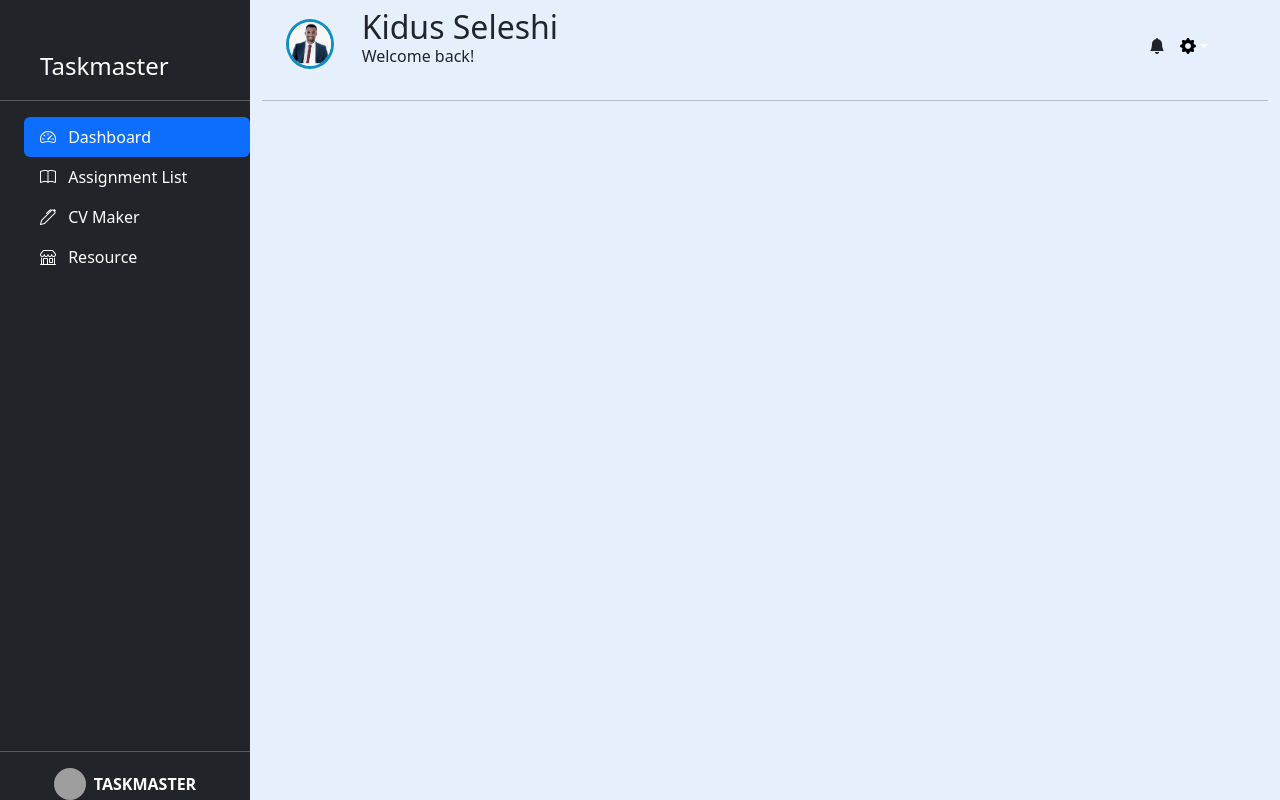
After one commit to kiyuenter/taskmaster, a PHP site: page /teacher-panel/dashboard.html in a window 1280 px wide. The commit adds this page. Run offline with PHP 8.4, Linux system fonts and the light colour scheme; grey boxes are pictures that could not be loaded.

Commit message:
Update content

```diff
--- a/index.php
+++ b/index.php
@@ -51,7 +51,7 @@ session_start();
 </head>
 
 <body>
-<div id="pageloader"></div>
+<!-- <div id="pageloader"></div> -->
     <div class="navigation">
         <nav class="navbar navbar-expand-lg bg-body-tertiary navbar-transparent fixed-top">
             <div class="container-fluid">
--- a/php/teacherDoc.php
+++ b/php/teacherDoc.php
@@ -29,6 +29,7 @@ $academic = $_POST['aca'];
 $successFlag = false;
 uploadAndSaveFile("EDd", "EdPath", $username, $conn, $successFlag);
 uploadAndSaveFile("CRv", "CvPath", $username, $conn, $successFlag);
+uploadAndSaveFile("pp", "profilePicture", $username, $conn, $successFlag);
 
 $_SESSION['email'] = $username;
 $_SESSION['department'] = $department;
--- /dev/null
+++ b/teacher-panel/css/dashboard.css
@@ -0,0 +1,32 @@
+body {
+    background-color: rgba(84, 157, 241, 0.144) !important;
+}
+.main {
+    margin: 0 !important;
+    padding: 0 !important;
+}
+
+.profile img {
+    border-radius: 50%;
+    border: 3px solid rgb(16, 143, 194);
+    width: 50px;
+    height: 50px;
+}
+
+.profile {
+    margin-top: 4px;
+}
+
+.profile p{
+    margin-top: -10px;
+}
+
+.pp {
+    margin-top: 34px;
+}
+
+.notification {
+    margin-top: 34px;
+    margin-right: 15px;
+    cursor: pointer;
+}
--- /dev/null
+++ b/teacher-panel/dashboard.html
@@ -0,0 +1,87 @@
+<!DOCTYPE html>
+<html lang="en">
+<head>
+    <meta charset="UTF-8">
+    <meta name="viewport" content="width=device-width, initial-scale=1.0">
+    <link rel="stylesheet" href="css/dashboard.css">
+    <link rel="stylesheet" href="https://cdn.jsdelivr.net/npm/bootstrap-icons@1.11.3/font/bootstrap-icons.min.css">
+    <link href="https://cdn.jsdelivr.net/npm/bootstrap@5.3.3/dist/css/bootstrap.min.css" rel="stylesheet" integrity="sha384-QWTKZyjpPEjISv5WaRU9OFeRpok6YctnYmDr5pNlyT2bRjXh0JMhjY6hW+ALEwIH" crossorigin="anonymous">
+    <title>Taskmaster | Teacher Dashboard</title>
+</head>
+<body>
+    <div class="container-fluid main d-flex">
+        <div class="d-flex flex-column flex-shrink-0 text-bg-dark" style="width: 250px; height: 100vh;">
+            <a href="/" class="d-flex align-items-center mb-3 mt-5 mb-md-0 me-md-auto text-white text-decoration-none">
+            <svg class="bi pe-none" width="40" height="32"><use xlink:href="#bootstrap"/></svg>
+            <span class="fs-4">Taskmaster</span>
+            </a>
+            <hr>
+            <ul class="nav nav-pills flex-column mb-auto ms-4">
+            <li>
+                <a href="#" class="nav-link text-white active">
+                <i class="bi bi-speedometer2 pe-2"></i>
+                Dashboard
+                </a>
+            </li>
+            <li>
+                <a href="#" class="nav-link text-white">
+                <i class="bi bi-book pe-2"></i>
+                Assignment List
+                </a>
+            </li>
+            <li>
+                <a href="#" class="nav-link text-white">
+                <i class="bi bi-pen pe-2"></i>
+                CV Maker
+                </a>
+            </li>
+            <li>
+                <a href="#" class="nav-link text-white">
+                <i class="bi bi-shop pe-2"></i>
+                Resource
+                </a>
+            </li>
+            </ul>
+            <hr>
+            <div class="d-flex align-items-center justify-content-center">
+            <a href="#" class="d-flex align-items-center text-white text-decoration-none" data-bs-toggle="dropdown" aria-expanded="false">
+                <img src="../photo/logo.gif" alt="" width="32" height="32" class="rounded-circle me-2">
+                <strong>TASKMASTER</strong>
+            </a>
+            </div>
+        </div>
+        <div class="container w-100">
+            <div class="container d-flex">
+                <div class="container profile">
+                    <div class="d-flex align-items-center">
+                        <img src="../teacherfiles/profile-photo/teacher-1.png" alt="">
+                        <div class="container align-items-center profile">
+                            <h2 class="ms-3">Kidus Seleshi</h2>
+                            <p class="ms-3">Welcome back!</p>
+                        </div>
+                    </div>
+                </div>
+                <div class="d-flex">
+                    <i class="notification bi bi-bell-fill"></i>
+                    <div class="dropdown pp me-5">
+                        <a href="#" class="d-flex align-items-center text-white text-decoration-none dropdown-toggle" data-bs-toggle="dropdown" aria-expanded="false">
+                            <i class="bi bi-gear-fill" style="color:black;"></i>
+                        </a>
+                        <ul class="dropdown-menu dropdown-menu-dark text-small shadow">
+                            <li><a class="dropdown-item" href="#">Settings</a></li>
+                            <li><a class="dropdown-item" href="#">Profile</a></li>
+                            <li><hr class="dropdown-divider"></li>
+                            <li><a class="dropdown-item" href="#">Sign out</a></li>
+                        </ul>
+                    </div>
+                </div>
+            </div>
+            <hr>
+            <div class="container">
+
+            </div>
+        </div>
+    </div>
+    <script src="https://cdn.jsdelivr.net/npm/bootstrap@5.3.3/dist/js/bootstrap.bundle.min.js" integrity="sha384-YvpcrYf0tY3lHB60NNkmXc5s9fDVZLESaAA55NDzOxhy9GkcIdslK1eN7N6jIeHz" crossorigin="anonymous"></script>
+</body>
+</html>
```
Also changed, not shown: admin-panel/dashboard.html (added, +11 -0 lines), attachment.php (+21 -0 lines), join.php (+10 -0 lines), php/loginforall.php (+11 -6 lines), sample/t.php (+45 -76 lines), teacher-page/dashboard.html (deleted, +0 -52 lines), admin-panel/css/dashboard.css (added), teacherfiles/66334e9ae7135.jpg (added), 2 other files.
